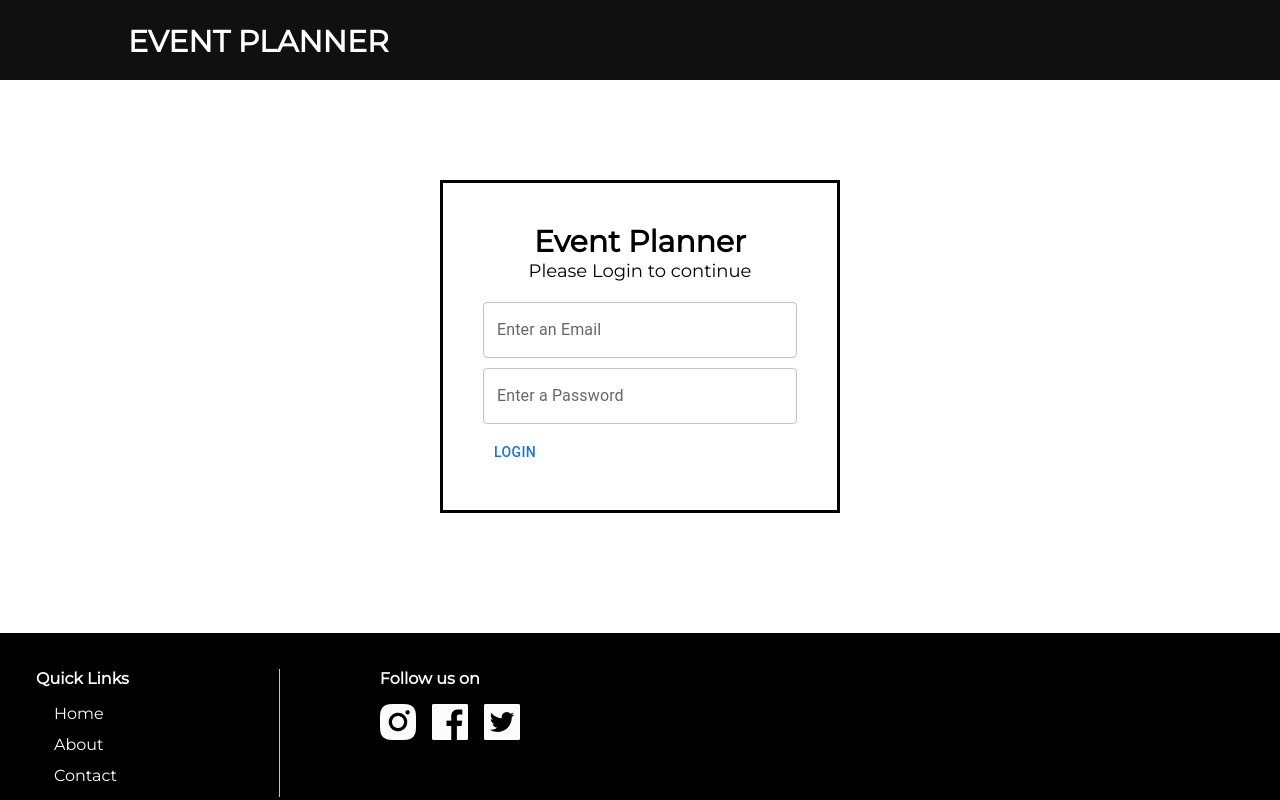
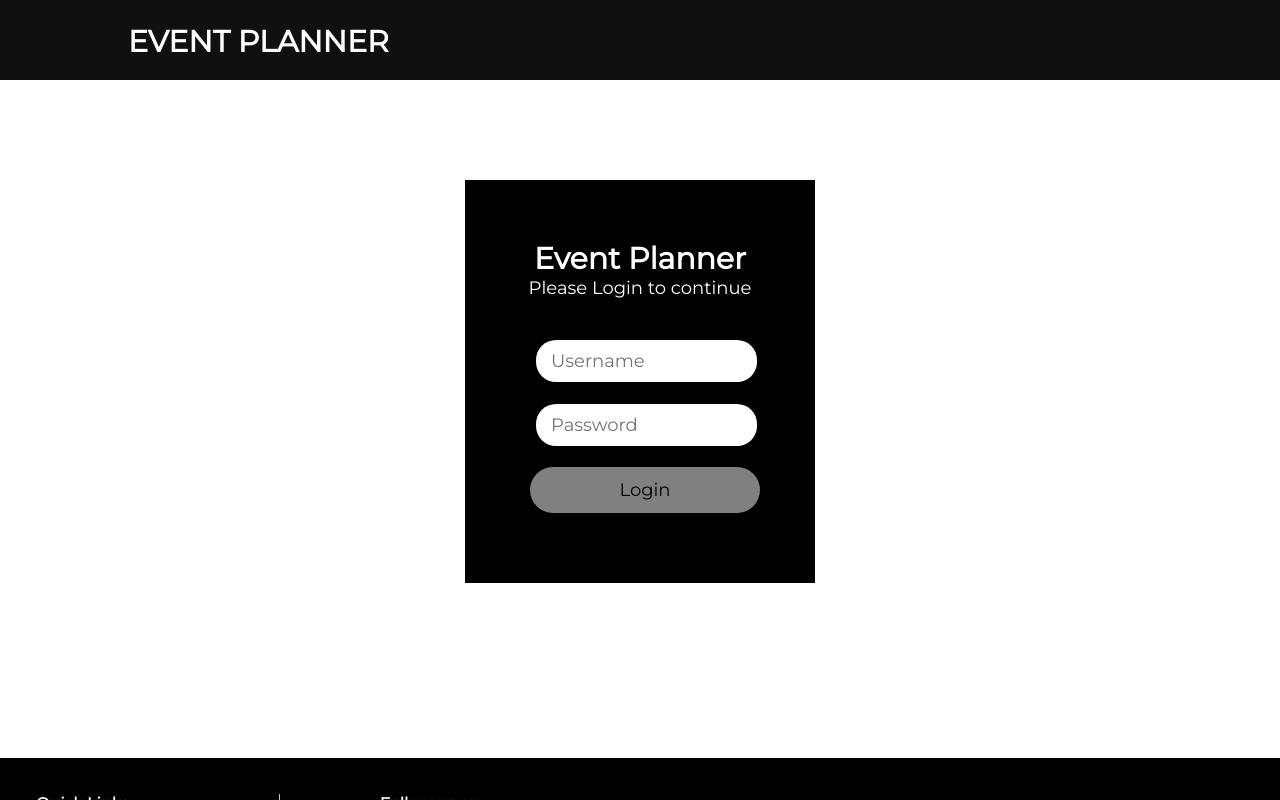
Before and after one commit to theasdfone/EventPlanner, a React (Create React App) app: page /login in a window 1280 px wide. Shown: the top 800 px of the page. Built offline with nearby package versions, Linux system fonts and the light colour scheme.

Commit message:
login and register working with some nice UI

```diff
--- a/public/styles.css
+++ b/public/styles.css
@@ -148,16 +148,15 @@ footer .footer-right p {
 /* This is the Base Template for the Login + Registration + Forgot Password */
 
 .main-div {
-  margin: 100px auto 120px;
-  width: 400px;
-  background-color: white;
-  padding: 40px;
-  border: 3px solid black;
+  margin: 100px auto 175px;
+  width: 350px;
+  background-color: black;
+  padding: 60px;
 }
 
 .title, .subtitle {
   text-align: center;
-  color: black;
+  color: white;
 }
 
 .title {
@@ -171,8 +170,7 @@ footer .footer-right p {
 
 .main-form {
   width: 100%;
-  margin-top: 20px;
-  /* margin-bottom: 20px; */
+  margin-top: 30px;
 }
 
 .input-div {
@@ -190,7 +188,6 @@ footer .footer-right p {
   outline: none;
   border-radius: 20px;
   text-indent: 10px;
-  margin: 5px
 }
 
 .btn {
@@ -198,12 +195,11 @@ footer .footer-right p {
   margin-left: 5px;
   width: 100%;
   padding: 12px 10px;
-  border: 3px solid black;
+  border: none;
   font-size: 18px;
   border-radius: 30px;
-  background-color: white;
+  background-color: grey;
   margin-bottom: 10px;
-
 }
 
 .btnRegister {
--- a/src/components/App.jsx
+++ b/src/components/App.jsx
@@ -32,7 +32,6 @@ function App() {
     // 2. creating state over here. setEmail and setPassword are functions passed to the Form.js
     const [email, setEmail] = useState('');
     const [password, setPassword] = useState('');
-    const [phone, setPhone] = useState('');
 
     //8. This will allow us to navigate the user to another page and we have moved <Router><Router/> to index because these 2 don't get along well
     let navigate = useNavigate();
@@ -61,8 +60,9 @@ function App() {
         }
         if (id === 2) {
           // 7. Here we create a user and renavigate them to the home screen
-          createUserWithEmailAndPassword(authentication, email, password, phone)
+          createUserWithEmailAndPassword(authentication, email, password)
             .then((response) => {
+              console.log("Success")
               navigate('/home')
               sessionStorage.setItem('Auth Token', response._tokenResponse.refreshToken)
             })
@@ -113,7 +113,6 @@ function App() {
                     title="Register"
                     setEmail={setEmail}
                     setPassword={setPassword}
-                    setPhone={setPhone}
                     handleAction={() => handleAction(2)}
                     />}
                 />
--- a/src/components/Inputs.jsx
+++ b/src/components/Inputs.jsx
@@ -3,7 +3,7 @@ import React from "react";
 function Inputs(props){
         return (
         <div className="input-div">
-            <input type={props.iType} placeHolder={props.pHolder}></input>
+            <input type={props.iType} placeHolder={props.pHolder} onChange={props.onChange}></input>
         </div>
     );
 }
--- a/src/components/common/Form.js
+++ b/src/components/common/Form.js
@@ -13,28 +13,7 @@ import Inputs from "../Inputs";
 // import styles from './form.css';
 import Footer from '../Footer';
 
-const useStyles = makeStyles(() => ({
-    field: {
-        marginBottom : '10px',
-    },
-
-    // btn: {
-    //     marginTop: "10px",
-    //     marginLeft: "5px",
-    //     width: "100%",
-    //     padding: "12px 10px",
-    //     border: "3px solid black",
-    //     fontSize: "18px",
-    //     borderRadius: "30px",
-    //     backgroundColor: "white",
-    //     marginBottom: "10px",
-
-    //   }
-  }));
-
-export default function BasicTextFields({ title, setPassword, setEmail, setPhone, handleAction }) {
-
-    const classes = useStyles();
+export default function BasicTextFields({ title, setPassword, setEmail, handleAction }) {
 
     return (
         <div>
@@ -44,8 +23,19 @@ export default function BasicTextFields({ title, setPassword, setEmail, setPhone
                   subtitle= {`Please ${title} to continue`}
                 />
                 <form className="main-form">
-                <div className={classes.field}>
-                    <TextField
+                    <Inputs
+                        iType="text"
+                        pHolder="Username"
+                        onChange={(e) => setEmail(e.target.value)}
+                    />
+                    <Inputs
+                        iType="password"
+                        pHolder="Password"
+                        onChange={(e) => setPassword(e.target.value)}
+                    />
+
+                    {/* This block you can kinda ignore */}
+                    {/* <TextField
                         id="email"
                         label="Enter an Email"
                         variant="outlined"
@@ -53,34 +43,16 @@ export default function BasicTextFields({ title, setPassword, setEmail, setPhone
                         color="primary"
                         fullWidth
                     />
-                </div>
-                <div>
-                    <div className={classes.field}>
-                        <TextField
-                        id="password"
-                        label="Enter a Password"
-                        variant="outlined"
-                        onChange={(e) => setPassword(e.target.value)}
-                        color="primary"
-                        fullWidth
-                        />
-                    </div>
-                </div>
-                {
-                    title === "register" ?
+
                     <TextField
-                    id="phone"
-                    label="Enter a Phone Number"
+                    id="password"
+                    label="Enter a Password"
                     variant="outlined"
-                    onChange={(e) => setPhone(e.target.value)}
+                    onChange={(e) => setPassword(e.target.value)}
                     color="primary"
                     fullWidth
-                    /> :
-                    null
-                }
-
-
-            </form>
+                    /> */}
+                </form>
                 <SubmitButton
                     colorInherit
                     title={title}
--- a/src/components/common/SubmitButton.jsx
+++ b/src/components/common/SubmitButton.jsx
@@ -4,6 +4,6 @@ import Button from '@mui/material/Button';
 export default function BasicButtons({title, handleAction}) {
     return (
         // 4. The handleAction function gets called when the Login/Register button gets clicked
-        <Button onClick={handleAction}>{title}</Button>
+        <Button class="btn" variant="contained" onClick={handleAction}>{title}</Button>
     );
 }
```
